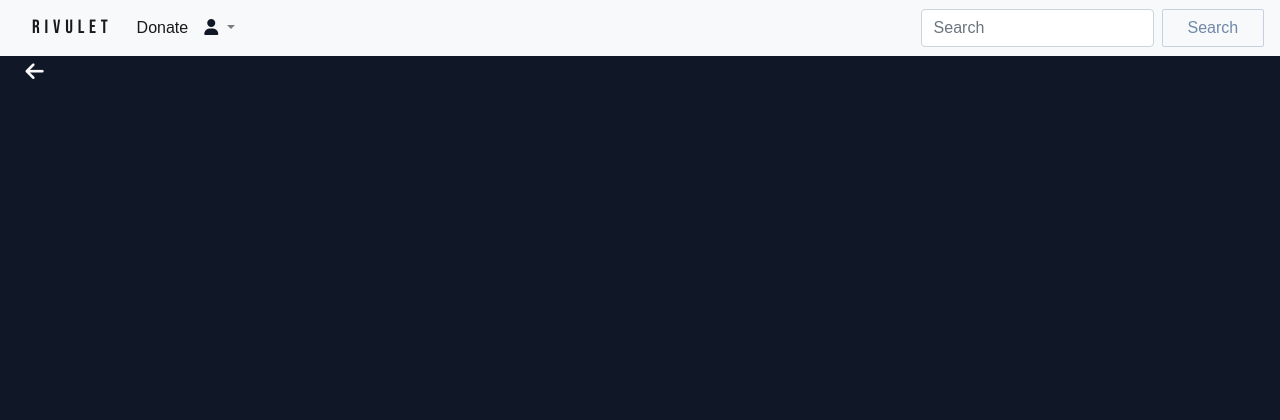
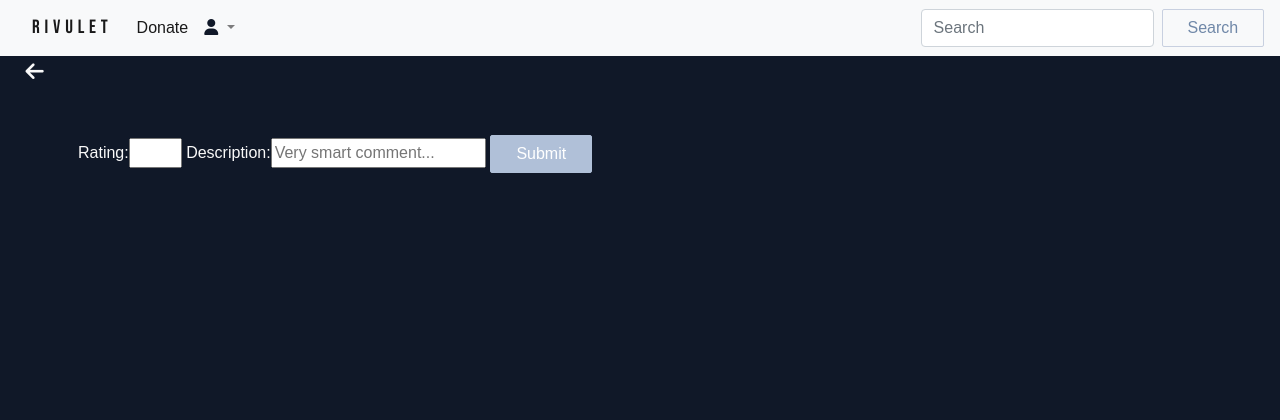
Before and after one commit to alvzed/ms-project-4, a Django app: page /library/1 in a window 1280 px wide. Shown: the top 420 px of the page. Run offline with Django 3.2, Linux system fonts and the light colour scheme; a user stored in the database is signed in; tables that the repository leaves empty hold one stand-in row (values such as "Sample post"); some libraries are stand-ins or nearby versions.

Commit message:
created a django form for the reviews

```diff
--- /dev/null
+++ b/library/forms.py
@@ -0,0 +1,17 @@
+from django import forms
+
+
+class ReviewForm(forms.Form):
+    user = forms.CharField(max_length=254, required=True,
+                           widget=forms.TextInput(attrs={
+                               'type': 'hidden'
+                           }))
+    nickname = forms.CharField(max_length=254, required=True,
+                               widget=forms.TextInput(attrs={
+                                   'type': 'hidden'
+                               }))
+    rating = forms.IntegerField(min_value=1, max_value=5)
+    description = forms.CharField(max_length=512, required=True,
+                                  widget=forms.TextInput(attrs={
+                                      'placeholder': 'Very smart comment...'
+                                  }))
--- a/library/templates/library/includes/reviews.html
+++ b/library/templates/library/includes/reviews.html
@@ -1,5 +1,11 @@
-<aside class="container p-5">
+<article class="container py-5 px-2">
+	<form action="" method="POST" id="review-form">
+		{% csrf_token %}
+		{{ form }}
+		<button type="submit" class="btn btn-primary">Submit</button>
+	</form>
+
 	{% for review in reviews %}
-	<p>{{ review.user }}</p>
+
 	{% endfor %}
-</aside>
+</article>
--- a/library/templates/library/player.html
+++ b/library/templates/library/player.html
@@ -6,6 +6,8 @@
 <section>
 	<div id="player"></div>
 	<a id="player-back-button" href="{% url 'library' %}"><i class="fas fa-arrow-left"></i></a>
+
+	{% include './includes/reviews.html' %}
 
 	<script>
 		// 2. This code loads the IFrame Player API code asynchronously.
@@ -42,7 +44,6 @@
       }
 	</script>
 
-	{% include './includes/reviews.html' %}
 </section>
 
 {% endblock %}
--- a/library/views.py
+++ b/library/views.py
@@ -2,6 +2,7 @@ from django.shortcuts import render, redirect, reverse, get_object_or_404
 from django.db.models import Q, F
 from .models import Video, Category, Review
 from user_profile.models import UserProfile
+from .forms import ReviewForm
 
 
 # Create your views here.
@@ -88,12 +89,19 @@ def player(request, video_id):
     video.views = F('views') + 1
     video.save()
 
+    # Current session user
+    user = request.user
+    nickname = request.user.username
+
     """ This will return all the reviews for the video """
     reviews = Review.objects.all().filter(video=video_id)
 
     context = {
         'video': video,
         'reviews': reviews,
+        'user': user,
+        'nickname': nickname,
+        'form': ReviewForm,
     }
 
     return render(request, 'library/player.html', context)
```
